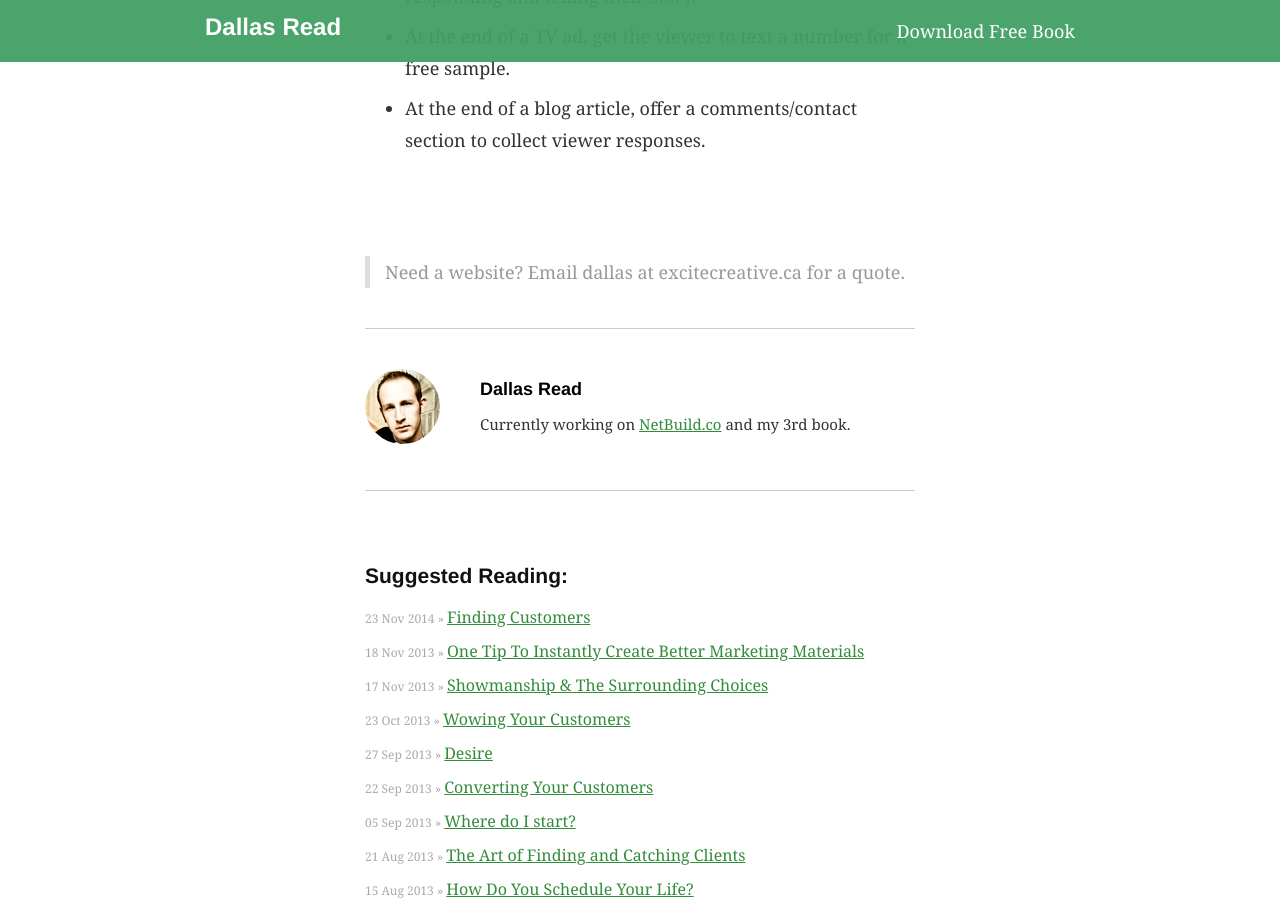
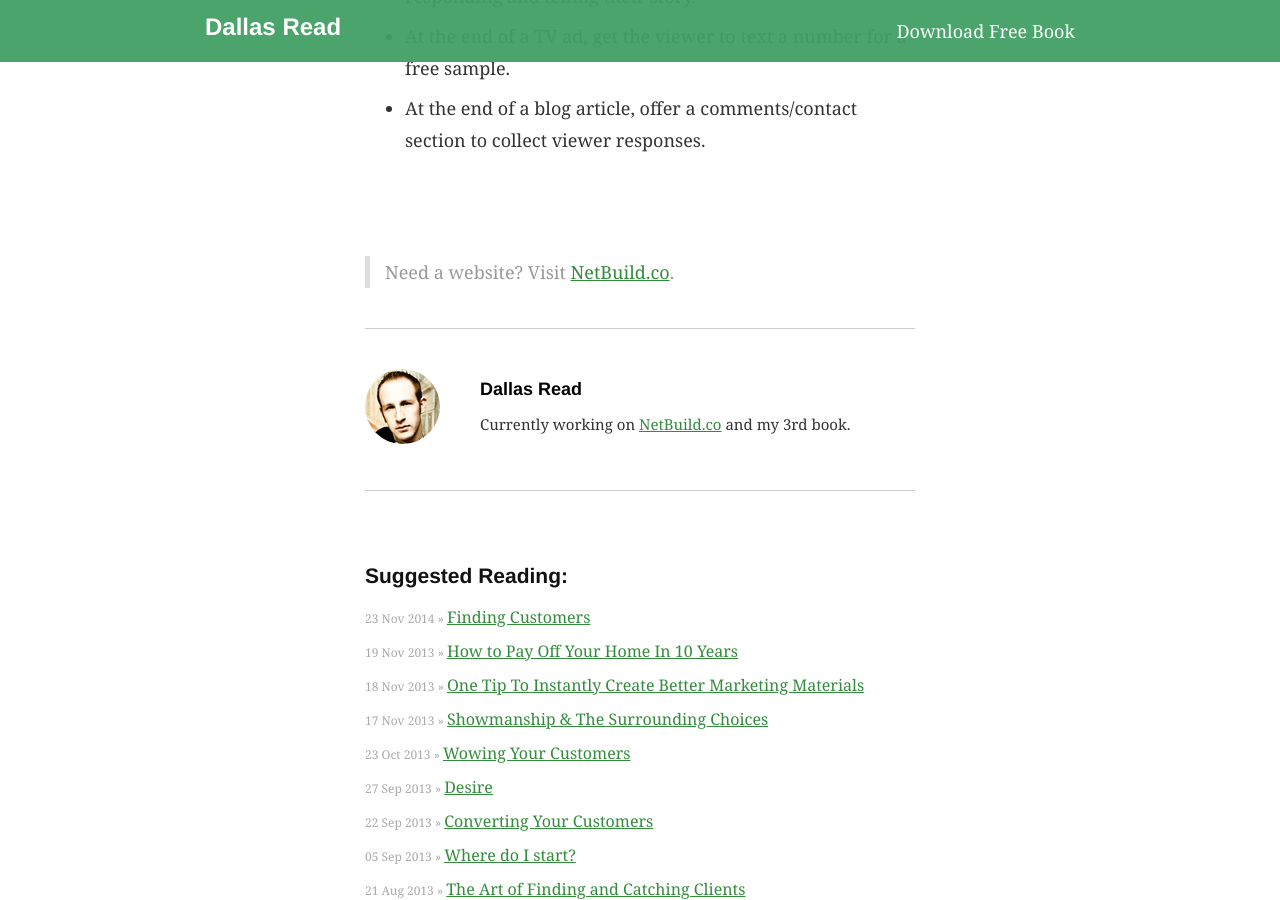
Before and after one commit to dallasread/www.dallasread.com, a Jekyll site: the page built from _posts/musings/2013-11-18-one-tip-to-instantly-create-better-marketing-materials.md, in a window 1280 px wide and 900 px high, scrolled down 1451 px. Built offline with Jekyll 4.4.1, drawn with Linux system fonts in a browser that asks for light colours; Markdown is read by kramdown in place of the engine named in the settings; some of the changed lines change nothing that is shown; some of the changed text lies outside the part shown.

Commit message:
Home buying tips.

```diff
--- a/_includes/byline.html
+++ b/_includes/byline.html
@@ -1,6 +1,6 @@
 <div class="byline">
   <blockquote>
-    Need a website? Email dallas at excitecreative.ca for a quote.
+    Need a website? Visit <a href="https://www.netbuild.co">NetBuild.co</a>.
   </blockquote>
   <hr />
   <img src="/assets/images/pr.jpeg">
--- a/_posts/musings/2013-11-18-one-tip-to-instantly-create-better-marketing-materials.md
+++ b/_posts/musings/2013-11-18-one-tip-to-instantly-create-better-marketing-materials.md
@@ -7,7 +7,7 @@
 
 I've seen _every_ marketing medium fail: million-dollar TV commercials, newspaper ads, websites, and billboards. Each failure has 1 thing in common:
 
-They don't offer a clear "Next Thing To Do."
+#### They don't offer a clear "Next Thing To Do."
 
 ### Clever vs. Clear
 
--- /dev/null
+++ b/_posts/musings/2013-11-19-how-to-pay-off-your-home-in-10-years.md
@@ -0,0 +1,28 @@
+---
+layout: post
+title:  How to Pay Off Your Home In 10 Years
+date:   2013-11-19 06:00:00
+categories: tips
+---
+
+Yesterday, while I was banking online, PC Financial offered [this home-buying advice](http://www.banking.pcfinancial.ca/mkt/common/promos/mortgage2013spring-en.html) based on a $200,000 home:
+
+1. By switching from monthly payments to accelerated bi-weekly payments, you can cut 3 years off your mortgage.
+2. By paying an extra $100 bi-weekly, you can cut 5 more years off your mortgage.
+3. By paying an extra $1,000 payment each year, you can cut 1 year off your mortgage.
+
+"That’s mortgage freedom in just 16 years instead of 25!", they promise. In case you're wondering, it works out to paying an extra $4,640 per year ($13 per day).
+
+Is it worth it?
+
+#### A $1,000 lump sum payment - no thanks.
+It's a psychological drain - setting aside money all year to make one double-payment. I'd rather have an extra $50 tacked on to my regular payment. Besides, it only takes 1 year off your mortgage...
+
+#### Regularly pay an extra 20% - meh.
+Paying an extra $2,600 per year could be a serious difference in lifestyle if you're living close to the edge. To knock 5 years in this fashion is probably going to mean sacrifice.
+
+#### Accelerated payments - absolutely.
+You won't even feel a thing and it'll give you $1,000 in extra equity per year. You don't have to sacrifice much - maybe a few nights out, a small vacation, or a daily Starbucks. This is an easy way to knock 3 years off any mortgage.
+
+#### What would happen if, instead, you just doubled your payment?
+The same mortgage would be paid off in less than 10 years. Why don't you just do that?
```
